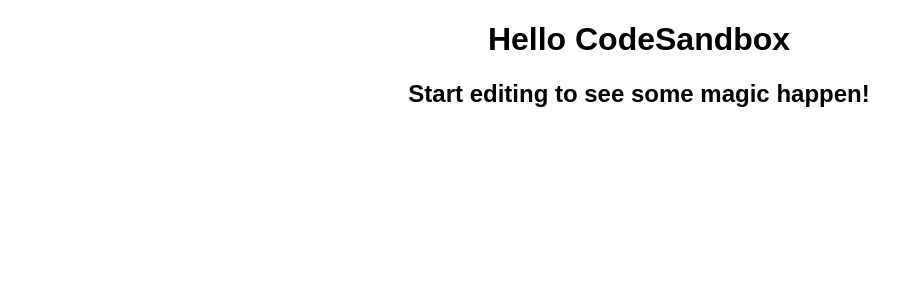
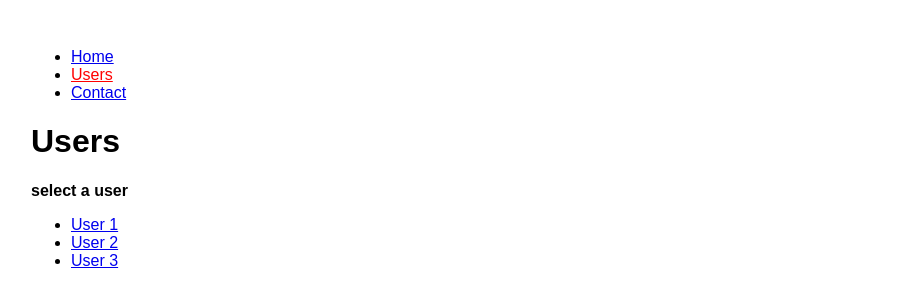
Before and after one commit to dipuvish5/React-Router-Example, a React (Create React App) app: page /users in a window 1280 px wide. Shown: the top 304 px of the page, without its empty margins (1-900 px from the left). Built offline with nearby package versions, Linux system fonts and the light colour scheme.

Commit message:
React Router Example

```diff
--- a/package.json
+++ b/package.json
@@ -7,6 +7,7 @@
   "dependencies": {
     "react": "16.12.0",
     "react-dom": "16.12.0",
+    "react-router-dom": "5.1.2",
     "react-scripts": "3.0.1"
   },
   "devDependencies": {
--- a/src/App.js
+++ b/src/App.js
@@ -1,11 +1,11 @@
 import React from "react";
-import "./styles.css";
-
-export default function App() {
-  return (
-    <div className="App">
-      <h1>Hello CodeSandbox</h1>
-      <h2>Start editing to see some magic happen!</h2>
-    </div>
-  );
+class App extends React.Component {
+  render() {
+    return (
+      <div>
+        <h1>Home</h1>
+      </div>
+    );
+  }
 }
+export default App;
--- /dev/null
+++ b/src/Contact.js
@@ -0,0 +1,21 @@
+import React from "react";
+class Contact extends React.Component {
+  onSubmit = () => {
+    this.props.history.push("/");
+  };
+
+  render() {
+    return (
+      <div>
+        <h1>Contact</h1>
+        <form>
+          <input placeholder="name" type="name" />
+          <input placeholder="email" type="email" />
+          <button onClick={this.onSubmit}>Submit</button>
+        </form>
+      </div>
+    );
+  }
+}
+
+export default Contact;
--- /dev/null
+++ b/src/NotFound.js
@@ -0,0 +1,3 @@
+import React from "react";
+const Notfound = () => <h1>Not found</h1>;
+export default Notfound;
--- /dev/null
+++ b/src/Users.js
@@ -0,0 +1,29 @@
+import React from "react";
+import { Route, Link } from "react-router-dom";
+const User = ({ match }) => <p>{match.params.id}</p>;
+
+class Users extends React.Component {
+  render() {
+    const { url } = this.props.match;
+    return (
+      <div>
+        <h1>Users</h1>
+        <strong>select a user</strong>
+        <ul>
+          <li>
+            <Link to="/users/1">User 1 </Link>
+          </li>
+          <li>
+            <Link to="/users/2">User 2 </Link>
+          </li>
+          <li>
+            <Link to="/users/3">User 3 </Link>
+          </li>
+        </ul>
+        <Route path="/users/:id" component={User} />
+      </div>
+    );
+  }
+}
+
+export default Users;
--- /dev/null
+++ b/src/index.css
@@ -0,0 +1,8 @@
+body {
+  margin: 0;
+  padding: 2rem;
+  font-family: sans-serif;
+}
+.active {
+  color: red;
+}
--- a/src/index.js
+++ b/src/index.js
@@ -1,7 +1,45 @@
 import React from "react";
 import ReactDOM from "react-dom";
+import {
+  Route,
+  NavLink,
+  BrowserRouter as Router,
+  Switch
+} from "react-router-dom";
+import App from "./App";
+import Users from "./Users";
+import Contact from "./Contact";
+import Notfound from "./NotFound";
+import "./index.css";
 
-import App from "./App";
+const routing = (
+  <Router>
+    <div>
+      <ul>
+        <li>
+          <NavLink exact activeClassName="active" to="/">
+            Home
+          </NavLink>
+        </li>
+        <li>
+          <NavLink exact activeClassName="active" to="/users">
+            Users
+          </NavLink>
+        </li>
+        <li>
+          <NavLink exact activeClassName="active" to="/contact">
+            Contact
+          </NavLink>
+        </li>
+      </ul>
 
-const rootElement = document.getElementById("root");
-ReactDOM.render(<App />, rootElement);
+      <Switch>
+        <Route exact path="/" component={App} />
+        <Route path="/users" component={Users} />
+        <Route path="/contact" component={Contact} />
+        <Route component={Notfound} />
+      </Switch>
+    </div>
+  </Router>
+);
+ReactDOM.render(routing, document.getElementById("root"));
```
